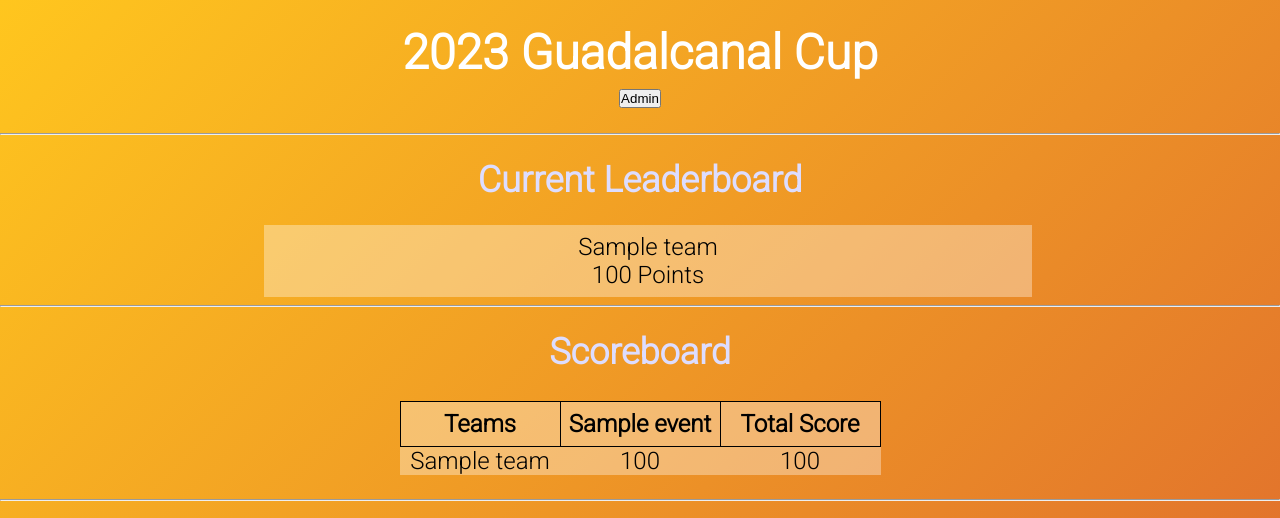
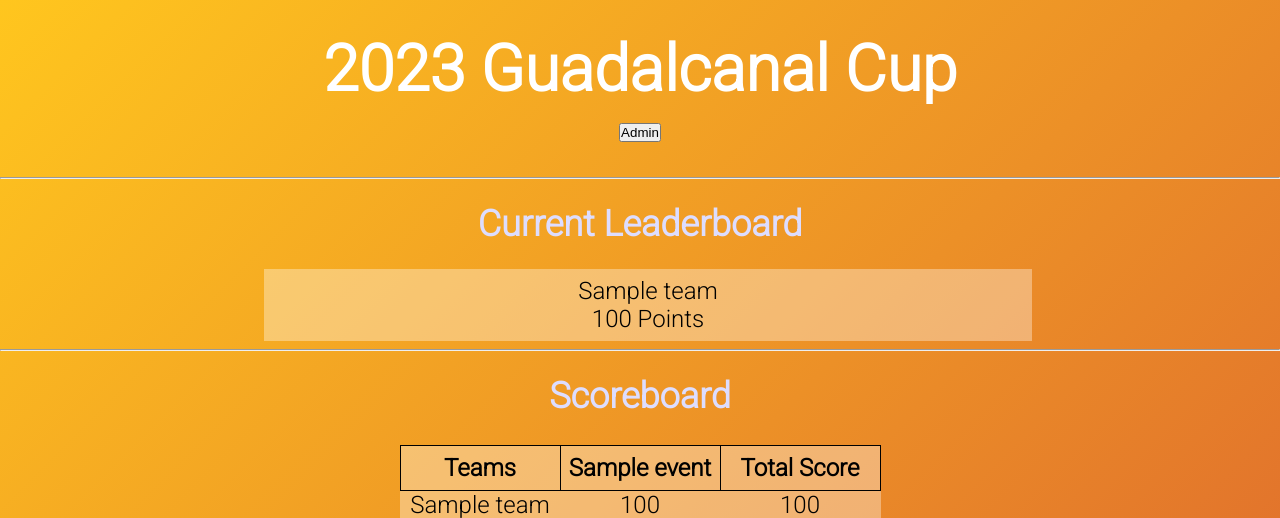
Before and after one commit to nimoooos/Guadalcanal-Cup-Scoring, a Flask app: page / in a window 1280 px wide. Shown: the top 518 px of the page. Run offline with Flask 3, Linux system fonts and the light colour scheme; tables that the repository leaves empty hold one stand-in row (values such as "Sample post").

Commit message:
Update style.css
Header size and weight change

```diff
--- a/static/style.css
+++ b/static/style.css
@@ -9,12 +9,13 @@
     margin: 1em;
     padding: 0;
     color: #FFFFFF;
-    font-size: 1.5em;
+    font-size: 2rem;
+    font-weight: bold;
 }
 
 
 body{
-    background-image: linear-gradient(315deg,#c41e3a, #ffc61e); /*Colors of division logo*/
+    background-image: linear-gradient(315deg,#c41e3a, #ffc61e); /*Colors of 25ID logo*/
     color: #222222;
     font-family: "Roboto";
     min-height: 300vh;
@@ -76,6 +77,7 @@ th.scoreboard-item{
 tr.scoreboard-row:hover{
     background-color: rgba(255,255,255,0.7);
     color: #c41e3a;
+    font-weight: bold;
 }
 
 .dev-info{
```
